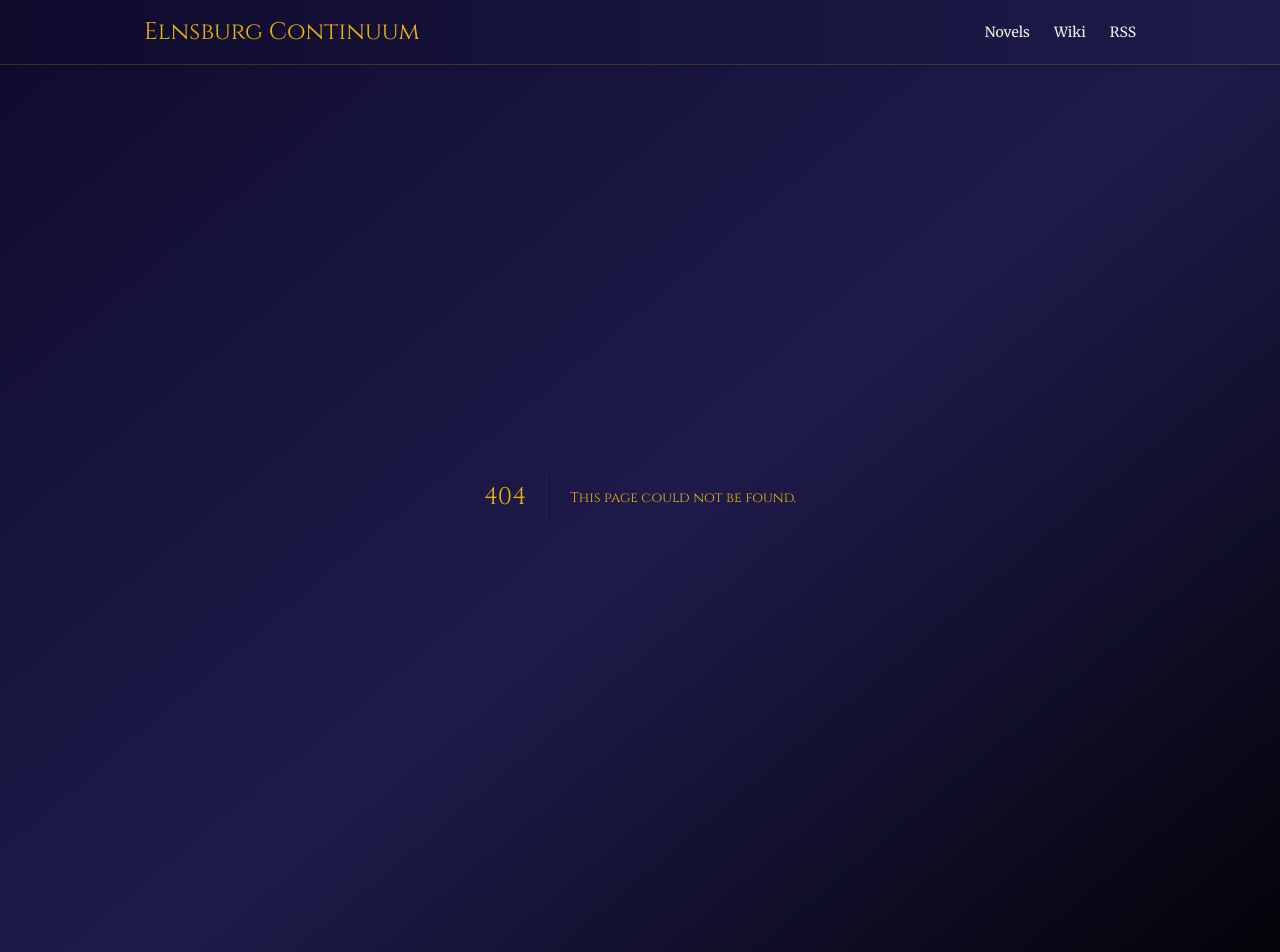
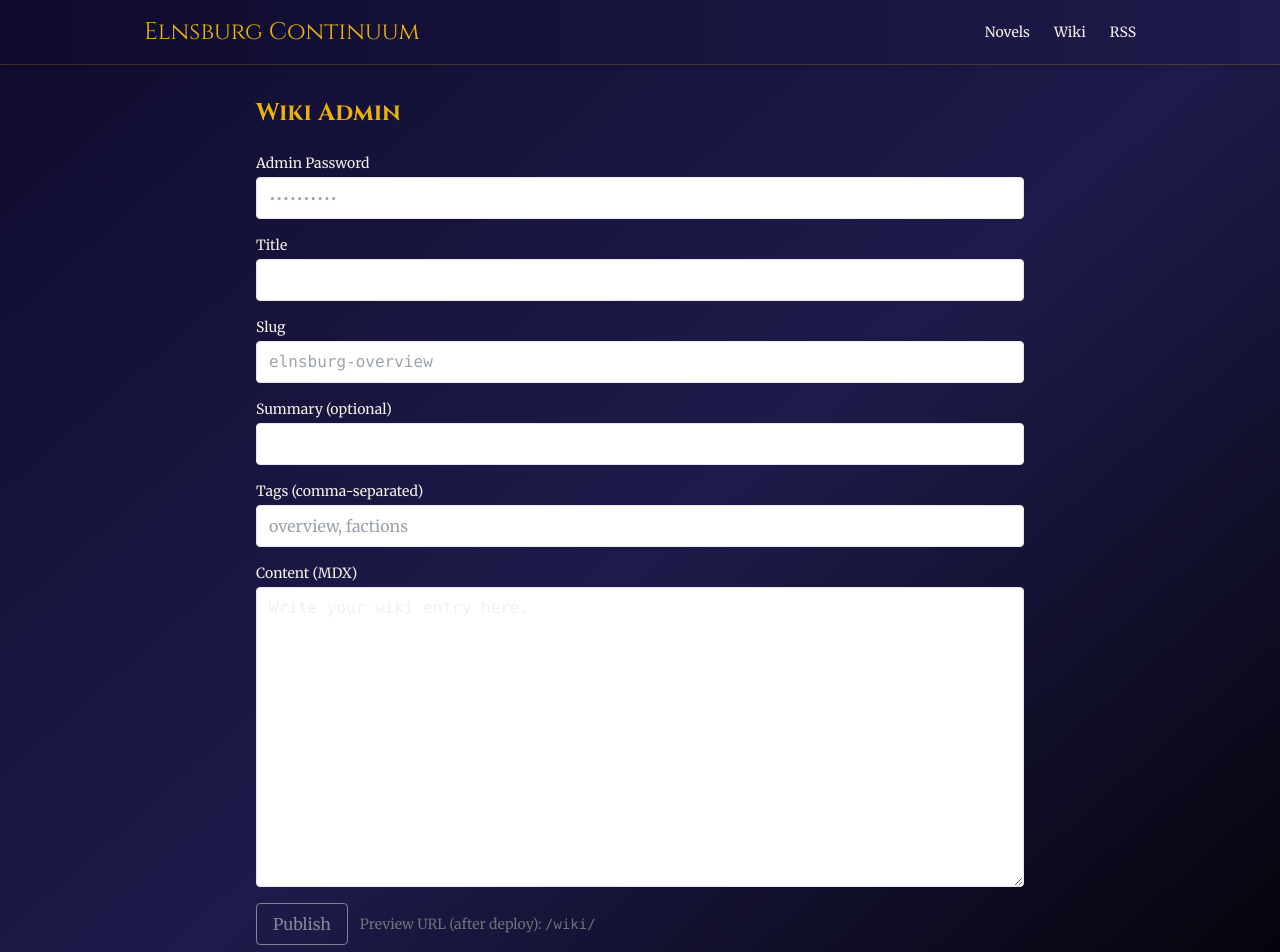
Before and after one commit to ExxtraV/elnsburg-continuum-site, a Next.js app: page /admin/wiki in a window 1280 px wide. Before the commit this address had no page. Shown: the top 952 px of the page. Built offline with nearby package versions, Linux system fonts and the light colour scheme.

Commit message:
feat: add wiki admin page

```diff
--- /dev/null
+++ b/app/admin/wiki/page.tsx
@@ -0,0 +1,144 @@
+'use client';
+
+import { useState } from 'react';
+
+function slugify(input: string) {
+  return input
+    .toLowerCase()
+    .trim()
+    .replace(/&/g, 'and')
+    .replace(/[^a-z0-9]+/g, '-')
+    .replace(/^-+|-+$/g, '');
+}
+
+export default function WikiAdminPage() {
+  const [password, setPassword] = useState('');
+  const [title, setTitle] = useState('');
+  const [slug, setSlug] = useState('');
+  const [summary, setSummary] = useState('');
+  const [tags, setTags] = useState('');
+  const [content, setContent] = useState<string>('Write your wiki entry here.');
+  const [busy, setBusy] = useState(false);
+  const [result, setResult] = useState<{ ok?: boolean; fileUrl?: string; previewSlug?: string; error?: string } | null>(null);
+
+  const previewPath = `/wiki/${slug}`;
+
+  async function publish() {
+    setBusy(true);
+    setResult(null);
+    try {
+      const res = await fetch('/api/save-wiki', {
+        method: 'POST',
+        headers: {
+          'Content-Type': 'application/json',
+          'x-admin-secret': password,
+        },
+        body: JSON.stringify({ title, slug, summary, tags, content }),
+      });
+      const json = await res.json().catch(() => ({}));
+      if (!res.ok) {
+        setResult({ error: json?.error || 'Failed to publish' });
+      } else {
+        setResult({ ok: true, fileUrl: json.fileUrl, previewSlug: json.previewSlug });
+      }
+    } catch (e: any) {
+      setResult({ error: e?.message || 'Network error' });
+    } finally {
+      setBusy(false);
+    }
+  }
+
+  return (
+    <div className="mx-auto max-w-3xl space-y-6">
+      <h1 className="text-2xl font-semibold">Wiki Admin</h1>
+      <div className="grid gap-4">
+        <label className="grid gap-1">
+          <span className="text-sm">Admin Password</span>
+          <input
+            type="password"
+            className="border rounded px-3 py-2"
+            value={password}
+            onChange={(e) => setPassword(e.target.value)}
+            placeholder="••••••••••"
+          />
+        </label>
+
+        <label className="grid gap-1">
+          <span className="text-sm">Title</span>
+          <input
+            className="border rounded px-3 py-2"
+            value={title}
+            onChange={(e) => {
+              const t = e.target.value;
+              setTitle(t);
+              setSlug(slugify(t));
+            }}
+          />
+        </label>
+
+        <label className="grid gap-1">
+          <span className="text-sm">Slug</span>
+          <input
+            className="border rounded px-3 py-2 font-mono"
+            value={slug}
+            onChange={(e) => setSlug(slugify(e.target.value))}
+            placeholder="elnsburg-overview"
+          />
+        </label>
+
+        <label className="grid gap-1">
+          <span className="text-sm">Summary (optional)</span>
+          <input
+            className="border rounded px-3 py-2"
+            value={summary}
+            onChange={(e) => setSummary(e.target.value)}
+          />
+        </label>
+
+        <label className="grid gap-1">
+          <span className="text-sm">Tags (comma-separated)</span>
+          <input
+            className="border rounded px-3 py-2"
+            value={tags}
+            onChange={(e) => setTags(e.target.value)}
+            placeholder="overview, factions"
+          />
+        </label>
+
+        <label className="grid gap-1">
+          <span className="text-sm">Content (MDX)</span>
+          <textarea
+            className="border rounded px-3 py-2 min-h-[300px] font-mono"
+            value={content}
+            onChange={(e) => setContent(e.target.value)}
+          />
+        </label>
+
+        <div className="flex items-center gap-3">
+          <button
+            className="rounded px-4 py-2 border disabled:opacity-50"
+            onClick={publish}
+            disabled={busy || !password || !slug || !title}
+          >
+            {busy ? 'Publishing…' : 'Publish'}
+          </button>
+          <span className="text-sm text-zinc-500">Preview URL (after deploy): <code>{previewPath}</code></span>
+        </div>
+
+        {result?.ok && (
+          <div className="rounded border p-3 text-sm">
+            ✅ Published! {result.fileUrl ? (
+              <a className="underline" href={result.fileUrl} target="_blank">View file on GitHub</a>
+            ) : null}
+            {result.previewSlug ? <> • Preview on site: <code>{result.previewSlug}</code> (after deploy)</> : null}
+          </div>
+        )}
+        {result?.error && (
+          <div className="rounded border p-3 text-sm text-red-600">
+            ⚠️ {result.error}
+          </div>
+        )}
+      </div>
+    </div>
+  );
+}
--- /dev/null
+++ b/app/api/save-wiki/route.ts
@@ -0,0 +1,98 @@
+import { NextRequest, NextResponse } from "next/server";
+
+interface Payload {
+  title: string;
+  slug: string;
+  summary?: string;
+  tags?: string; // comma-separated
+  content: string; // MDX body (no frontmatter)
+}
+
+function slugify(input: string) {
+  return input
+    .toLowerCase()
+    .trim()
+    .replace(/&/g, "and")
+    .replace(/[^a-z0-9]+/g, "-")
+    .replace(/^-+|-+$/g, "");
+}
+
+export async function POST(req: NextRequest) {
+  if (req.headers.get("x-admin-secret") !== process.env.ADMIN_PASSWORD) {
+    return new NextResponse("Unauthorized", { status: 401 });
+  }
+
+  const body = (await req.json()) as Payload;
+  const { title, slug, summary = "", tags = "", content } = body;
+
+  if (!title || !slug || !content) {
+    return NextResponse.json(
+      { error: "Missing required fields (title, slug, content)" },
+      { status: 400 }
+    );
+  }
+
+  const finalSlug = slugify(slug);
+  const tagList = tags
+    .split(",")
+    .map((s) => s.trim())
+    .filter(Boolean);
+
+  const frontmatter =
+    `---\n` +
+    `title: ${JSON.stringify(title)}\n` +
+    (summary ? `summary: ${JSON.stringify(summary)}\n` : "") +
+    (tagList.length
+      ? `tags: [${tagList.map((t) => JSON.stringify(t)).join(", ")}]\n`
+      : "") +
+    `---\n`;
+
+  const mdx = `${frontmatter}${content.trim()}\n`;
+
+  const repo = process.env.GITHUB_REPO!;
+  const [owner, repoName] = repo.split("/");
+  const branch = process.env.GITHUB_DEFAULT_BRANCH || "main";
+  const path = `content/wiki/${finalSlug}.mdx`;
+  const apiBase = `https://api.github.com`;
+  const contentsUrl = `${apiBase}/repos/${owner}/${repoName}/contents/${encodeURIComponent(
+    path
+  )}`;
+  const headers = {
+    Authorization: `Bearer ${process.env.GITHUB_TOKEN}`,
+    "Content-Type": "application/json",
+    Accept: "application/vnd.github+json",
+    "X-GitHub-Api-Version": "2022-11-28",
+  };
+
+  let sha: string | undefined;
+  const head = await fetch(`${contentsUrl}?ref=${branch}`, { headers });
+  if (head.ok) {
+    const j = (await head.json()) as { sha?: string };
+    sha = j.sha;
+  }
+
+  const commitMessage = `${sha ? "chore" : "feat"}(wiki): ${title}`;
+  const put = await fetch(contentsUrl, {
+    method: "PUT",
+    headers,
+    body: JSON.stringify({
+      message: commitMessage,
+      content: Buffer.from(mdx, "utf8").toString("base64"),
+      branch,
+      ...(sha ? { sha } : {}),
+    }),
+  });
+
+  if (!put.ok) {
+    return NextResponse.json(
+      { error: "GitHub PUT failed", details: await put.text() },
+      { status: 500 }
+    );
+  }
+
+  const json = await put.json();
+  const fileUrl = json?.content?.html_url ?? null;
+  const previewSlug = `/wiki/${finalSlug}`;
+
+  return NextResponse.json({ ok: true, fileUrl, previewSlug, path, branch });
+}
```
Also changed, not shown: 1 other file (tests, documents, lock files or other folders).
